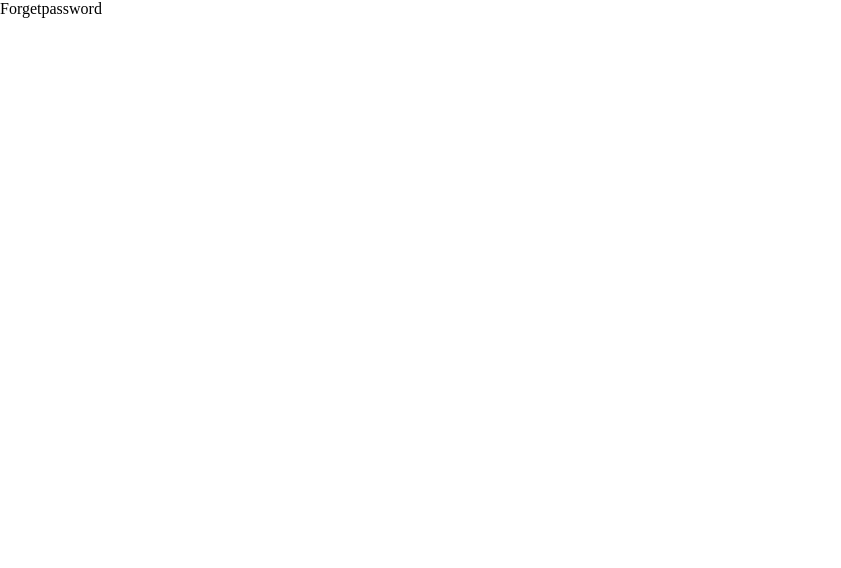
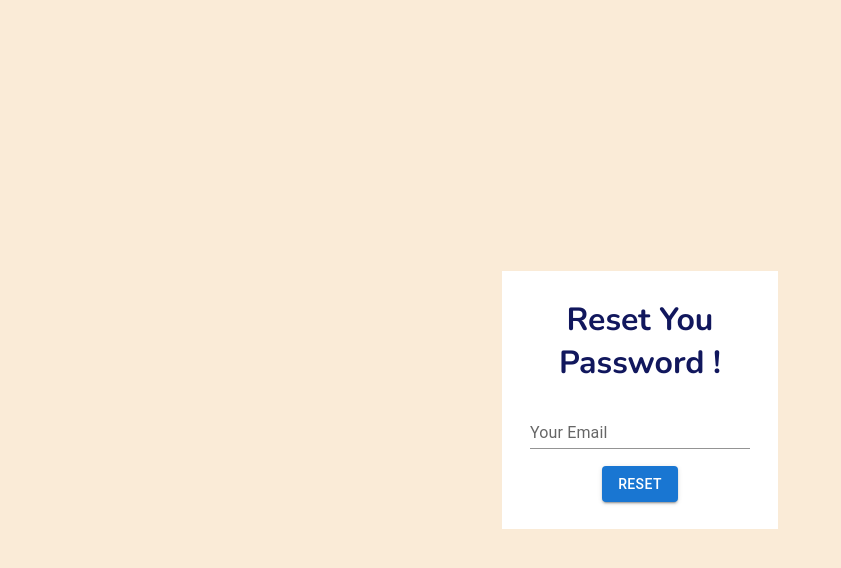
Before and after one commit to A-Tushar/Chatting-App, a React (Vite) app: page /forgetpassword in a window 1280 px wide. Shown: the top 568 px of the page, without its empty margins (0-841 px from the left). Built offline with nearby package versions, Linux system fonts and the light colour scheme.

Commit message:
Password Reset Done.
used a component and firebase rest email set.

```diff
--- a/src/index.css
+++ b/src/index.css
@@ -120,3 +120,25 @@ border: none;
   text-align: center;
   margin-top: 35px;
 }
+.forgetpage{
+  background-color:antiquewhite;
+  height: 100vh;
+  display: flex;
+  justify-content: center;
+  align-items: center;
+}
+.forgetbox{
+  background-color: #FFF;
+  padding: 10px;
+  width: 20%;
+  text-align: center;
+}
+.forgetbox button{
+ margin: 17px;
+}
+.forgetbox h3{
+  margin: 17px;
+  font-family: var(--primary-font);
+  color: var(--text-color);
+  font-size: 32px;
+}
--- a/src/page/Forgetpassword.jsx
+++ b/src/page/Forgetpassword.jsx
@@ -1,8 +1,59 @@
-import React from 'react'
+import React, { useState } from 'react'
+import TextField from '@mui/material/TextField';
+import Button from '@mui/material/Button';
+import { getAuth, sendPasswordResetEmail } from "firebase/auth";
+import { toast } from 'react-toastify';
+import { Link, useNavigate } from 'react-router-dom';
+
 
 const Forgetpassword = () => {
+  const auth = getAuth();
+  let [email, setemail]= useState("")
+  let nevigate = useNavigate()
+
+
+
+  let handleforgetpass= ()=>{
+
+  sendPasswordResetEmail(auth, email)
+  .then(() => {
+    // Password reset email sent!
+    toast.success(' Reset Email Sent !', {
+      position: "bottom-center",
+      autoClose: 5000,
+      hideProgressBar: false,
+      closeOnClick: true,
+      pauseOnHover: true,
+      draggable: true,
+      progress: undefined,
+      theme: "light",
+      });
+      setTimeout(() => {
+        nevigate("/login")
+      }, 1000);
+  })
+  .catch((error) => {
+    toast.error(' Something went Wrong !', {
+      position: "bottom-center",
+      autoClose: 5000,
+      hideProgressBar: false,
+      closeOnClick: true,
+      pauseOnHover: true,
+      draggable: true,
+      progress: undefined,
+      theme: "light",
+      });
+  });
+  }
+
   return (
-    <div>Forgetpassword</div>
+    <div className="forgetpage">
+      <div className="forgetbox">
+        <h3> Reset You Password !</h3>
+      <TextField onChange={(e)=>setemail(e.target.value)} id="standard-basic" label="Your Email" variant="standard" /> <br />
+      <Button onClick={handleforgetpass} variant="contained">Reset</Button>
+      </div>
+    </div>
   )
 }
 
```
